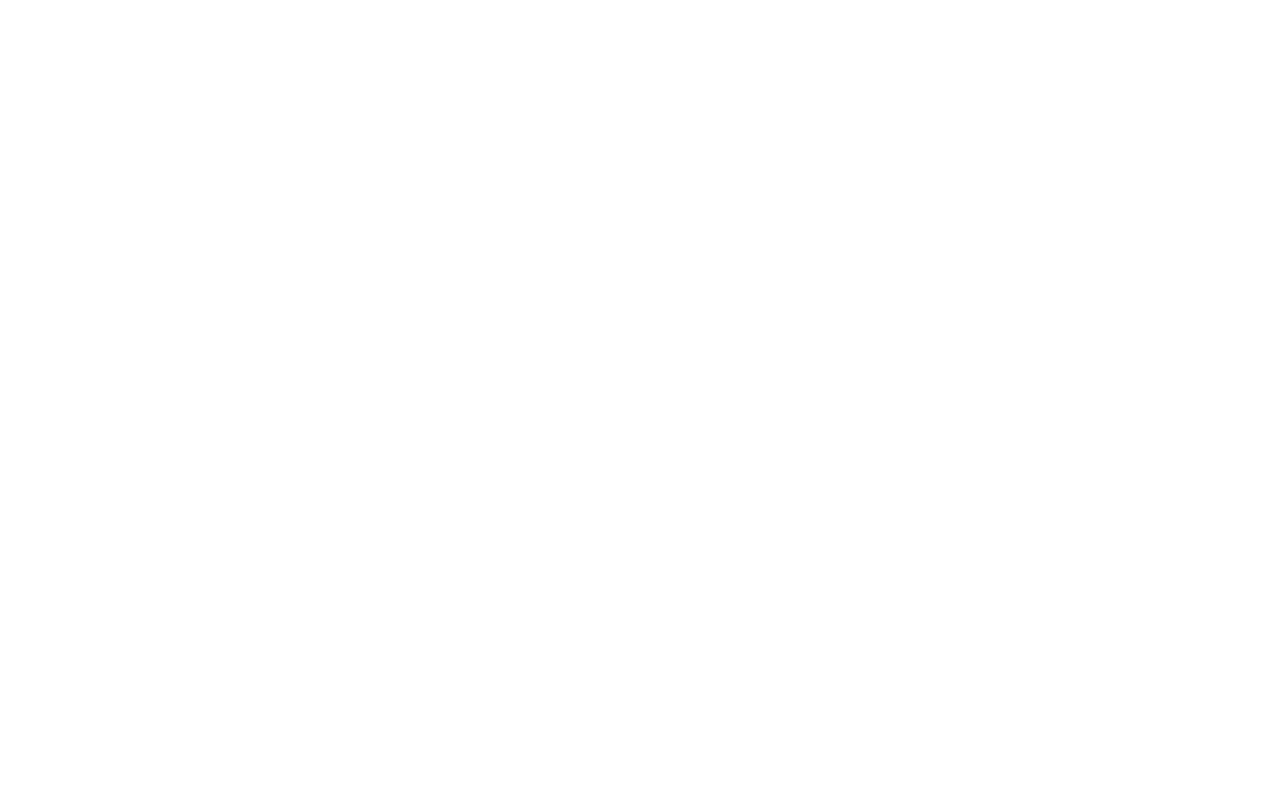
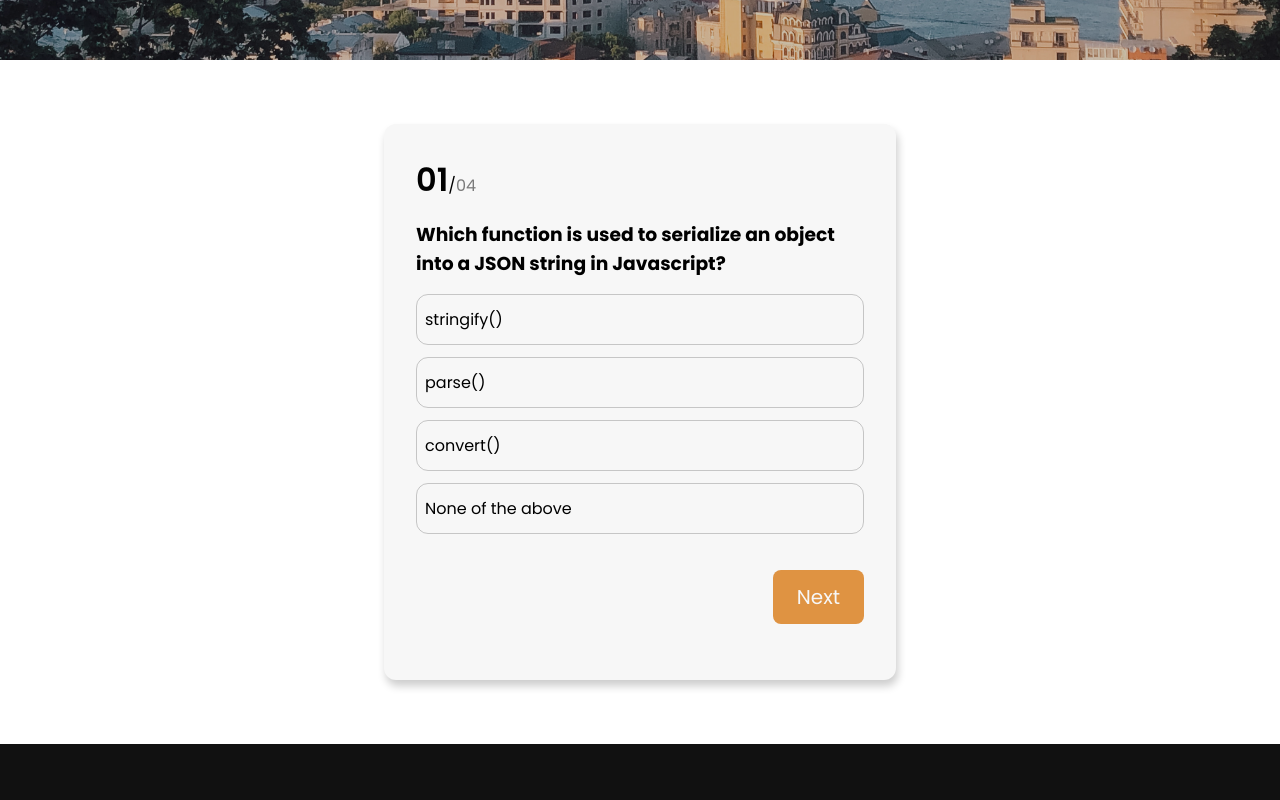
Before and after one commit to PaulBoar/Trip.io, a React (Create React App) app: page /quiz in a window 1280 px wide. Before the commit this address had no page. Shown: the part 500-1300 px from the top of the page. Before the commit the page ends 800 px from the top, so only its background shows below. Built offline with nearby package versions, Linux system fonts and the light colour scheme.

Commit message:
quiz logic and styles

```diff
--- a/src/App.js
+++ b/src/App.js
@@ -1,8 +1,7 @@
-import Navbar from './components/Navbar';
 import { Routes, Route } from 'react-router-dom';
 import Home from './routes/Home';
 import About from './routes/About';
-import Service from './routes/Service';
+import Quiz from './routes/Quiz';
 import Contact from './routes/Contact';
 
 function App() {
@@ -11,7 +10,7 @@ function App() {
 			<Routes>
 				<Route path='/' element={<Home/>} />
 				<Route path='/about' element={<About/>} />
-				<Route path='/service' element={<Service/>} />
+				<Route path='/quiz' element={<Quiz/>} />
 				<Route path='/contact' element={<Contact/>} />
 			</Routes>
 		</div>
--- /dev/null
+++ b/src/components/Quiz/QuizData.js
@@ -0,0 +1,40 @@
+export const quiz = {
+ topic: 'Ukraine',
+ level: 'Beginner',
+ totalQuestions: 4,
+ perQuestionScore: 5,
+ questions: [
+   {
+     question:
+       'Which function is used to serialize an object into a JSON string in Javascript?',
+     choices: ['stringify()', 'parse()', 'convert()', 'None of the above'],
+     type: 'MCQs',
+     correctAnswer: 'stringify()',
+   },
+   {
+     question:
+       'Which of the following keywords is used to define a variable in Javascript?',
+     choices: ['var', 'let', 'var and let', 'None of the above'],
+     type: 'MCQs',
+     correctAnswer: 'var and let',
+   },
+   {
+     question:
+       'Which of the following methods can be used to display data in some form using Javascript?',
+     choices: [
+       'document.write()',
+       'console.log()',
+       'window.alert',
+       'All of the above',
+     ],
+     type: 'MCQs',
+     correctAnswer: 'All of the above',
+   },
+   {
+     question: 'How can a datatype be declared to be a constant type?',
+     choices: ['const', 'var', 'let', 'constant'],
+     type: 'MCQs',
+     correctAnswer: 'const',
+   },
+ ],
+}
--- /dev/null
+++ b/src/components/Quiz/QuizUA.js
@@ -0,0 +1,116 @@
+import React, { useState } from 'react';
+import { quiz } from './QuizData';
+
+import classes from './QuizUA.module.css';
+
+function Quiz() {
+	const [activeQuestion, setActiveQuestion] = useState(0);
+	const [selectedAnswer, setSelectedAnswer] = useState('');
+	const [showResult, setShowResult] = useState(false);
+	const [selectedAnswerIndex, setSelectedAnswerIndex] = useState(null);
+	const [result, setResult] = useState({
+		score: 0,
+		correctAnswers: 0,
+		wrongAnswers: 0,
+	});
+
+	const { questions } = quiz;
+	const { question, choices, correctAnswer } = questions[activeQuestion];
+
+	const nextQuestionHandler = () => {
+		setSelectedAnswerIndex(null);
+		setResult((prev) =>
+			selectedAnswer
+				? {
+						...prev,
+						score: prev.score + 5,
+						correctAnswers: prev.correctAnswers + 1,
+				  }
+				: { ...prev, wrongAnswers: prev.wrongAnswers + 1 }
+		);
+
+		if (activeQuestion !== questions.length - 1) {
+			setActiveQuestion((prev) => prev + 1);
+		} else {
+			setShowResult(true);
+			setActiveQuestion(0);
+		}
+	};
+
+	const selectedAnswerHandler = (answer, index) => {
+		setSelectedAnswerIndex(index);
+		if (answer === correctAnswer) {
+			setSelectedAnswer(true);
+		} else {
+			setSelectedAnswer(false);
+		}
+	};
+
+  const resetQuizHanlder = () => {
+    setSelectedAnswerIndex(null)
+    setActiveQuestion(0)
+    setSelectedAnswer('')
+    setShowResult(false)
+    setResult({
+      score: 0,
+      correctAnswers: 0,
+      wrongAnswers: 0,
+    })
+  }
+
+	const quizContent = (
+		<>
+			<div>
+				<span className={classes['active-questio-no']}>
+					0{activeQuestion + 1}
+				</span>
+				/<span className={classes['total-questions']}>0{questions.length}</span>
+			</div>
+			<h3>{question}</h3>
+			<ul>
+				{choices.map((answer, index) => (
+					<li
+						onClick={() => selectedAnswerHandler(answer, index)}
+						key={answer}
+						className={
+							selectedAnswerIndex === index ? classes['selected-answer'] : null
+						}>
+						{answer}
+					</li>
+				))}
+			</ul>
+			<div className={classes['quiz-btn']}>
+				<button onClick={nextQuestionHandler}>Next</button>
+			</div>
+		</>
+	);
+
+	const quizResult = (
+		<div className={classes.result}>
+			<h3>Result</h3>
+			<p>
+				Total Questions: <span>{questions.length}</span>
+			</p>
+			<p>
+				Total score: <span>{result.score}</span>
+			</p>
+			<p>
+				Correct Answers: <span>{result.correctAnswers}</span>
+			</p>
+			<p>
+				Wrong Answers: <span>{result.wrongAnswers}</span>
+			</p>
+      <div className={classes['quiz-btn']}>
+				<button onClick={resetQuizHanlder}>Try Again</button>
+			</div>
+		</div>
+	);
+
+	return (
+		<div className={classes['quiz-container']}>
+			{!showResult ? quizContent : quizResult}
+		</div>
+	);
+}
+
+export default Quiz;
--- /dev/null
+++ b/src/components/Quiz/QuizUA.module.css
@@ -0,0 +1,98 @@
+.quiz-container {
+	max-width: 40%;
+	margin: 4rem auto;
+	padding: 2rem;
+ background-color: #f7f7f7;
+ border-radius: 12px;
+ box-shadow: 2px 6px 8px rgba(0, 0, 0, 0.2);
+}
+
+.quiz-container h3 {
+	margin: 1rem 0;
+}
+
+.active-questio-no {
+	font-size: 2rem;
+	font-weight: 600;
+}
+
+.total-questions {
+	color: rgba(0, 0, 0, 0.5);
+}
+
+.quiz-container li {
+	margin: 0.75rem 0;
+	padding: 0.75rem 0.5rem;
+	border: 1px solid rgba(0, 0, 0, 0.2);
+	border-radius: 12px;
+	cursor: pointer;
+}
+
+.quiz-container li:hover {
+	background-color: #f1d8be;
+}
+
+.selected-answer {
+	background-color: #f1cfaa;
+	border: 2px solid rgba(223, 147, 66, 0.8) !important;
+}
+
+.quiz-btn {
+	display: flex;
+	justify-content: flex-end;
+}
+
+.quiz-btn button {
+	margin: 1.5rem 0;
+	padding: 0.75rem 1.5rem;
+	background-color: #df9342;
+	color: #f7f7f7;
+	border-radius: 8px;
+ transition: .2s;
+}
+
+.quiz-btn button:hover {
+	background-color: #d98932;
+	transform: scale(1.05);
+}
+
+.result {
+ padding: 1.5rem;
+}
+
+.result h3 {
+ font-size: 1.7rem;
+ text-align: center;
+}
+
+.result p {
+ font-size: 1.25rem;
+ margin: 0.75rem 0;
+	padding: 0.5rem 0;
+}
+
+.result p span {
+color:#d29451;
+font-size: 1.6rem;
+font-weight: 600;
+}
+
+@media screen and (max-width: 1020px) {
+	.quiz-container {
+		max-width: 55%;
+	}
+}
+
+@media screen and (max-width: 756px) {
+	.quiz-container {
+		max-width: 70%;
+		margin: 2rem auto;
+	}
+}
+
+@media screen and (max-width: 460px) {
+	.quiz-container {
+		max-width: 90%;
+		margin: 1rem auto;
+	}
+}
--- a/src/routes/Service.js
+++ b/src/routes/Quiz.js
@@ -2,21 +2,23 @@ import React from 'react';
 import Navbar from '../components/Navbar';
 import Hero from '../components/Hero';
 import Kyiv from '../assets/images/HeroKyiv.jpg'
+import QuizUA from '../components/Quiz/QuizUA';
 import Footer from '../components/Footer';
 
-function Service() {
+function Quiz() {
 	return (
 		<>
 				<Navbar />
 			<Hero
 				cName='hero-mid'
 				heroImg={Kyiv}
-				title='Service'
+				title='Quiz'
 				btnClass='hide'
 			/>
+			<QuizUA />
 			<Footer />
 		</>
 	);
 }
 
-export default Service;
+export default Quiz;
```
Also changed, not shown: src/components/Quiz.js (deleted, +0 -9 lines), src/components/Quiz.module.css (deleted).
